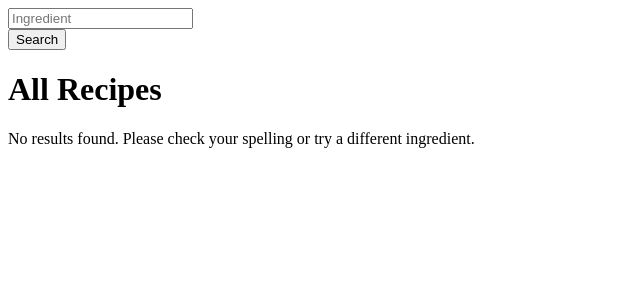
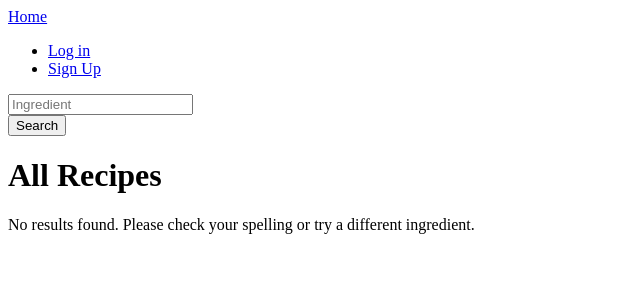
Before and after one commit to connor-passe/CS316, a Flask app: page /recipes/ in a window 1280 px wide. Shown: the top 300 px of the page, without its empty margins (0-640 px from the left). Run offline with Flask 2, Linux system fonts and the light colour scheme; data that the repository does not hold is empty; some libraries are stand-ins or nearby versions.

Commit message:
created navbar, changed search-results to extend main template

```diff
--- a/templates/main.html
+++ b/templates/main.html
@@ -1,15 +1,29 @@
-
 <!DOCTYPE html>
 <html lang="en">
 <head>
 </head>
 <body>
+  {% block navbar %}
+  <nav class="navbar">
+    <a class="navbar-brand" href="/">Home</a>
 
-  {% block main %}
+    <div class="navbar-right" id="navbarSupportedContent">
+      <ul class="navbar-nav">
+        <li class="nav-item">
+          <a class="nav-link" href="/login">Log in</a>
+        </li>
+        <li class="nav-item">
+          <a class="nav-link" href="/signup">Sign Up</a>
+        </li>
+      </ul>
+    </div>
+  </nav>
+  {% endblock %}
 
+  {% block search %}
   <div class="container">
     <div class="row">
-        <form action="/recipes/" method="GET">
+        <form action="/recipes/" method="GET" class="form-inline">
           <div class="form-group">
             <input type="text" class="form-control" id="ingredient" name="ingredient" placeholder="Ingredient">
           </div>
@@ -17,7 +31,10 @@
         </form>
     </div>
   </div>
+  {% endblock %}
 
+  {% block content %}
   {% endblock %}
+
  </body>
 </html>
--- a/templates/search-results.html
+++ b/templates/search-results.html
@@ -5,20 +5,9 @@
 </head>
 <body>
 
-  {% block main %}
+{% extends "main.html" %}
 
-  <div class="container">
-    <div class="row">
-        <form action="/recipes/" method="GET">
-          <div class="form-group">
-            <input type="text" class="form-control" id="ingredient" name="ingredient" placeholder="Ingredient">
-          </div>
-          <button type="submit" class="btn btn-primary">Search</button>
-        </form>
-    </div>
-  </div>
-
-  {% endblock %}
+{% block content %}
 {% if ingredient %}
   <h1>Results for "{{ingredient}}"</h1>
 {% else %}
@@ -65,5 +54,6 @@
  {% else %}
  <p>No results found. Please check your spelling or try a different ingredient.</p>
  {% endif %}
+ {% endblock %}
  </body>
 </html>
```
